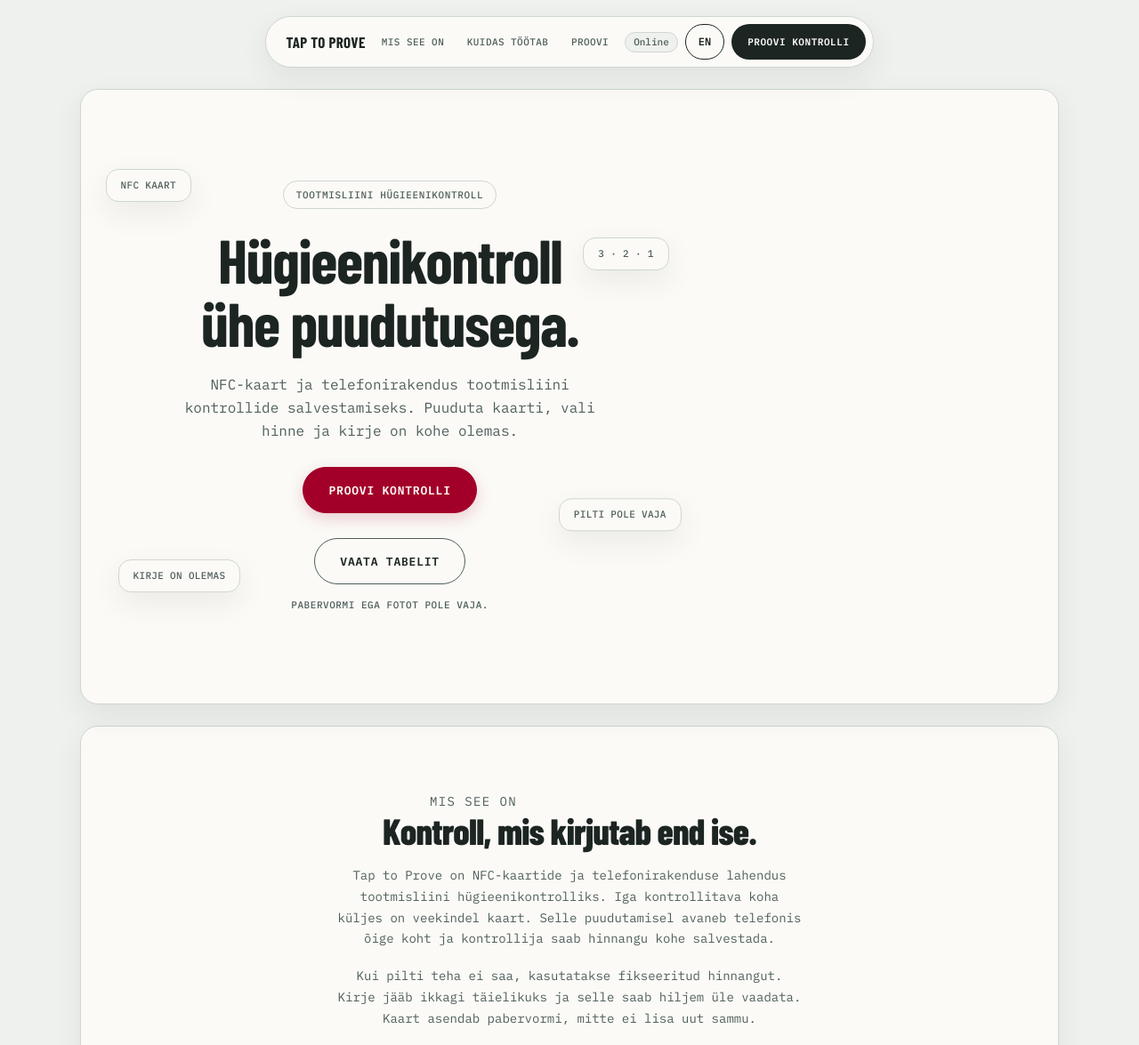
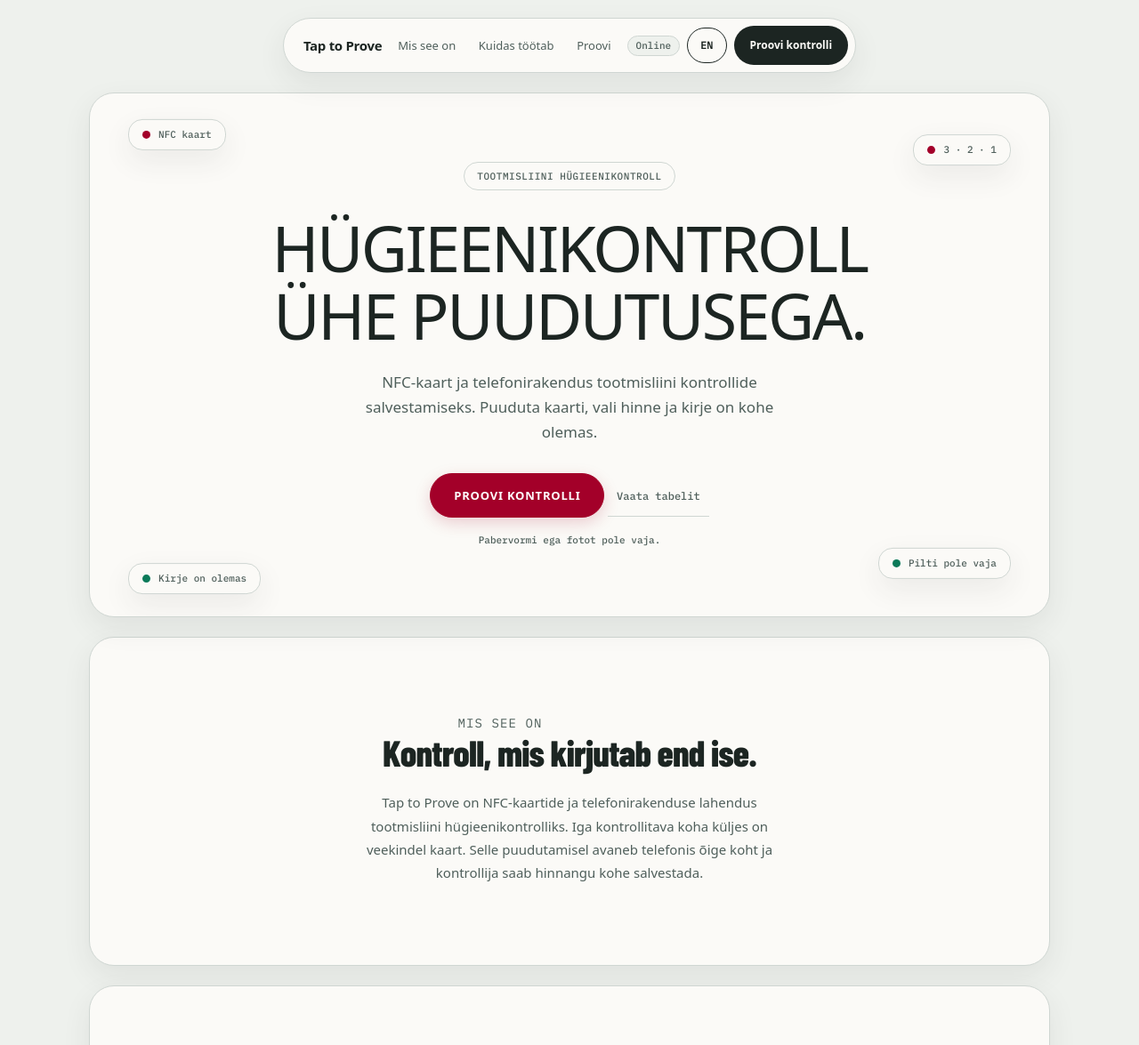
Before and after one commit to Biopargi-hack/bio-app, a plain HTML site: page app/index.html in a window 1280 px wide. Shown: the top 1175 px of the page at 89% size. Drawn offline with Linux system fonts and the light colour scheme.

Commit message:
fix(app): calmer landing closer to the video reference (#83)
Replaces the dense PR #80 styling with the quieter reference direction, keeps the PR #81 workbook, fixes hero centering, small-screen clipping, missing translation and touch targets.

```diff
--- a/app/app.js
+++ b/app/app.js
@@ -29,6 +29,7 @@ const WORDS = {
     nav_how: 'How it works',
     nav_try: 'Try',
     nav_cta: 'Try a check',
+    landing_start: 'Try a check',
     hero_kicker: 'Hygiene checks on the line',
     hero_proof: 'No paper form. No photo needed.',
     float_card: 'NFC card',
@@ -158,6 +159,7 @@ const WORDS = {
     nav_how: 'Kuidas töötab',
     nav_try: 'Proovi',
     nav_cta: 'Proovi kontrolli',
+    landing_start: 'Proovi kontrolli',
     hero_kicker: 'Tootmisliini hügieenikontroll',
     hero_proof: 'Pabervormi ega fotot pole vaja.',
     float_card: 'NFC kaart',
--- a/app/index.html
+++ b/app/index.html
@@ -31,16 +31,16 @@
 
   <main>
     <section class="hero panel" aria-labelledby="intro-title">
+      <span class="float-card float-a" aria-hidden="true" data-i18n="float_card">NFC kaart</span>
+      <span class="float-card float-b" aria-hidden="true" data-i18n="float_grade">3 · 2 · 1</span>
+      <span class="float-card float-c mint" aria-hidden="true" data-i18n="float_record">Kirje on olemas</span>
+      <span class="float-card float-d mint" aria-hidden="true" data-i18n="float_default">Pilti pole vaja</span>
       <div class="hero-stage">
-        <span class="float-card float-a" aria-hidden="true" data-i18n="float_card">NFC kaart</span>
-        <span class="float-card float-b" aria-hidden="true" data-i18n="float_grade">3 · 2 · 1</span>
-        <span class="float-card float-c" aria-hidden="true" data-i18n="float_record">Kirje on olemas</span>
-        <span class="float-card float-d" aria-hidden="true" data-i18n="float_default">Pilti pole vaja</span>
         <p class="hero-kicker" data-i18n="hero_kicker">Tootmisliini hügieenikontroll</p>
         <h1 id="intro-title" data-i18n="intro_title">Hügieenikontroll ühe puudutusega.</h1>
         <p class="hero-note" data-i18n="hero_note">NFC-kaart ja telefonirakendus tootmisliini kontrollide salvestamiseks. Puuduta kaarti, vali hinne ja kirje on kohe olemas.</p>
         <a class="link-button primary" href="#capture" data-i18n="landing_start">Proovi kontrolli</a>
-        <a class="link-button ghost" href="#hygieen" data-i18n="landing_table">Vaata tabelit</a>
+        <a class="hero-quiet" href="#hygieen" data-i18n="landing_table">Vaata tabelit</a>
         <p class="hero-proof" data-i18n="hero_proof">Pabervormi ega fotot pole vaja.</p>
       </div>
     </section>
@@ -50,7 +50,6 @@
         <p class="eyebrow" data-i18n="what_title">Mis see on</p>
         <h2 id="what-title" data-i18n="what_heading">Kontroll, mis kirjutab end ise.</h2>
         <p data-i18n="what_body">Tap to Prove on NFC-kaartide ja telefonirakenduse lahendus tootmisliini hügieenikontrolliks. Iga kontrollitava koha küljes on veekindel kaart. Selle puudutamisel avaneb telefonis õige koht ja kontrollija saab hinnangu kohe salvestada.</p>
-        <p data-i18n="what_note">Kui pilti teha ei saa, kasutatakse fikseeritud hinnangut. Kirje jääb ikkagi täielikuks ja selle saab hiljem üle vaadata. Kaart asendab pabervormi, mitte ei lisa uut sammu.</p>
       </div>
     </section>
 
--- a/app/styles.css
+++ b/app/styles.css
@@ -752,22 +752,19 @@ input::selection, textarea::selection { background: var(--accent-tint); color: v
   .sample-sheet .link-button { margin-top: 12px; }
 }
 
-/* Landing direction from the video reference: pale editorial panels, pill nav, soft floating cards. */
+
+/* Landing direction from the video: pale panels, pill nav, wide spacing, quiet type. */
+:root { --sans: system-ui, -apple-system, 'Segoe UI', sans-serif; }
 body { background: var(--wash); }
-main { max-width: 1180px; padding-bottom: clamp(48px, 8vw, 100px); }
+main { max-width: 1160px; padding-bottom: clamp(48px, 8vw, 90px); }
 
-.topbar {
-  background: transparent;
-  border: 0;
-  box-shadow: none;
-  padding: 18px clamp(16px, 4vw, 40px) 0;
-}
+.topbar { background: transparent; border: 0; box-shadow: none; padding: 20px clamp(16px, 4vw, 40px) 0; }
 .nav-shell {
   display: flex;
   align-items: center;
   justify-content: space-between;
   gap: 18px;
-  max-width: 1120px;
+  max-width: 1100px;
   margin: 0 auto;
   padding: 8px 8px 8px 22px;
   background: var(--paper);
@@ -775,36 +772,20 @@ main { max-width: 1180px; padding-bottom: clamp(48px, 8vw, 100px); }
   border-radius: 999px;
   box-shadow: var(--shadow-card);
 }
-.nav-brand {
-  font: 700 17px/1 var(--display);
-  letter-spacing: .02em;
-  text-transform: uppercase;
-  color: var(--ink);
-  text-decoration: none;
-  white-space: nowrap;
-}
-.nav-links { display: flex; align-items: center; gap: clamp(12px, 2vw, 26px); }
-.nav-links a {
-  font: 500 11px/1 var(--mono);
-  letter-spacing: .04em;
-  text-transform: uppercase;
-  color: var(--muted);
-  text-decoration: none;
-  white-space: nowrap;
-}
+.nav-brand { display: inline-flex; align-items: center; min-height: 44px; font: 700 15px/1 var(--sans); letter-spacing: -.02em; color: var(--ink); text-decoration: none; white-space: nowrap; }
+.nav-links { display: flex; align-items: center; gap: clamp(14px, 2vw, 28px); }
+.nav-links a { display: inline-flex; align-items: center; min-height: 44px; font: 500 13px/1 var(--sans); color: var(--muted); text-decoration: none; white-space: nowrap; }
 .nav-links a:hover, .nav-links a:focus-visible { color: var(--accent); }
 .nav-meta { display: flex; align-items: center; gap: 8px; }
 .nav-cta {
   display: inline-flex;
   align-items: center;
-  min-height: 40px;
+  min-height: 44px;
   padding: 0 18px;
   background: var(--ink);
   color: var(--paper);
   border-radius: 999px;
-  font: 600 11px/1 var(--mono);
-  letter-spacing: .05em;
-  text-transform: uppercase;
+  font: 600 12px/1 var(--sans);
   text-decoration: none;
   white-space: nowrap;
 }
@@ -815,124 +796,102 @@ main { max-width: 1180px; padding-bottom: clamp(48px, 8vw, 100px); }
 .panel {
   background: var(--paper);
   border: 1px solid var(--line);
-  border-radius: var(--card-radius);
+  border-radius: 28px;
   box-shadow: var(--shadow-card);
-  padding: clamp(24px, 5vw, 72px);
-  margin: clamp(14px, 2vw, 24px) 0;
+  padding: clamp(32px, 6vw, 88px);
+  margin: clamp(14px, 2vw, 22px) 0;
 }
-.eyebrow {
-  margin: 0 0 14px;
-  font: 600 11px/1 var(--mono);
-  letter-spacing: .1em;
-  text-transform: uppercase;
-  color: var(--accent);
-}
+.eyebrow { margin: 0 0 16px; font: 600 11px/1 var(--mono); letter-spacing: .08em; text-transform: uppercase; color: var(--accent); }
 
-.hero { position: relative; text-align: center; padding: clamp(56px, 8vw, 112px) clamp(20px, 5vw, 80px); }
-.hero-stage { position: relative; z-index: 1; max-width: 740px; margin: 0 auto; display: flex; flex-direction: column; align-items: center; }
+.hero { position: relative; display: grid; grid-template-columns: 1fr; gap: 0; place-items: center; min-height: 540px; text-align: center; overflow: hidden; }
+.hero-stage { position: relative; z-index: 1; width: min(100%, 720px); min-width: 0; }
 .hero .hero-kicker {
   display: inline-flex;
   align-items: center;
   min-height: 32px;
-  margin: 0 0 22px;
+  margin: 0 0 26px;
   padding: 0 14px;
   border: 1px solid var(--line);
   border-radius: 999px;
   font: 500 11px/1 var(--mono);
-  letter-spacing: .06em;
+  letter-spacing: .05em;
   text-transform: uppercase;
   color: var(--muted);
 }
-.hero h1 {
-  max-width: 15ch;
-  margin: 0;
-  font: 700 clamp(42px, 5.4vw, 72px)/1.02 var(--display);
-  letter-spacing: -.02em;
-  text-transform: none;
-  color: var(--ink);
-}
-.hero-note { max-width: 52ch; margin: 22px 0 0; font: 400 16px/1.6 var(--mono); color: var(--muted); text-align: center; }
-.hero .link-button { margin-top: 28px; border-radius: 999px; min-height: 52px; padding: 0 28px; }
-.hero-proof { margin: 16px 0 0; font: 500 11px/1.4 var(--mono); letter-spacing: .05em; text-transform: uppercase; color: var(--muted); }
+.hero h1 { max-width: 18ch; margin: 0 auto; font: 400 clamp(44px, 5.6vw, 76px)/1.06 var(--sans); letter-spacing: -.035em; color: var(--ink); }
+.hero-note { max-width: 48ch; margin: 24px auto 0; font: 400 17px/1.65 var(--sans); color: var(--muted); }
+.hero .link-button { margin-top: 32px; border-radius: 999px; min-height: 50px; padding: 0 26px; font-family: var(--sans); }
+.hero .hero-quiet { display: inline-flex; align-items: center; justify-content: center; min-height: 44px; margin-top: 10px; padding: 0 10px; font: 500 12px/1.4 var(--mono); color: var(--muted); text-decoration: none; border-bottom: 1px solid var(--line); }
+.hero .hero-quiet:hover, .hero .hero-quiet:focus-visible { color: var(--accent); border-color: var(--accent); }
+.hero-proof { margin: 18px 0 0; font: 500 11px/1.4 var(--mono); color: var(--muted); }
 .float-card {
   position: absolute;
   z-index: 0;
-  padding: 12px 16px;
+  display: inline-flex;
+  align-items: center;
+  gap: 9px;
+  padding: 11px 15px;
   background: var(--paper);
   border: 1px solid var(--line);
-  border-radius: 14px;
+  border-radius: 16px;
   box-shadow: var(--shadow-card);
   font: 500 11px/1 var(--mono);
-  letter-spacing: .03em;
-  text-transform: uppercase;
   color: var(--muted);
   white-space: nowrap;
-  animation: floaty 7s ease-in-out infinite;
+  animation: floaty 8s ease-in-out infinite;
 }
-.float-a { top: -8px; left: -112px; }
-.float-b { top: 64px; right: -104px; animation-delay: -2s; }
-.float-c { bottom: 8px; left: -96px; animation-delay: -4s; }
-.float-d { bottom: 76px; right: -128px; animation-delay: -6s; }
-@keyframes floaty { 0%, 100% { transform: translateY(0); } 50% { transform: translateY(-8px); } }
+.float-card::before { content: ''; width: 9px; height: 9px; border-radius: 50%; background: var(--accent); }
+.float-card.mint::before { background: var(--mint); }
+.float-a { top: 14%; left: 5%; }
+.float-b { top: 22%; right: 4%; animation-delay: -2s; }
+.float-c { bottom: 18%; left: 7%; animation-delay: -4s; }
+.float-d { bottom: 26%; right: 6%; animation-delay: -6s; }
+@keyframes floaty { 0%, 100% { transform: translateY(0); } 50% { transform: translateY(-7px); } }
 
-.explainer { text-align: center; }
-.explainer .section-head { max-width: 720px; margin: 0 auto; }
-.explainer h2, .how h2, .benefits h2 {
+.explainer, .how, .benefits { text-align: center; }
+.explainer .section-head { max-width: 660px; margin: 0 auto; }
+.explainer h2, .how h2, .benefits h2, .sample-sheet h2 {
   margin: 0;
-  font: 700 clamp(30px, 3.6vw, 48px)/1.08 var(--display);
-  letter-spacing: -.02em;
+  font: 600 clamp(30px, 3.8vw, 50px)/1.12 var(--sans);
+  letter-spacing: -.03em;
   color: var(--ink);
 }
-.explainer .section-head p:not(.eyebrow) { max-width: 62ch; margin: 18px auto 0; font: 400 14px/1.7 var(--mono); color: var(--muted); }
+.explainer .section-head p:not(.eyebrow) { max-width: 56ch; margin: 22px auto 0; font: 400 15px/1.75 var(--sans); color: var(--muted); }
 
-.how .step-grid { display: grid; grid-template-columns: repeat(4, minmax(0, 1fr)); gap: 12px; margin-top: 30px; }
-.how .step, .benefits .benefit {
-  background: var(--wash);
-  border: 1px solid var(--line);
-  border-radius: var(--control-radius);
-  padding: clamp(18px, 2vw, 26px);
-}
-.step b { display: block; margin-bottom: 26px; font: 600 12px/1 var(--mono); color: var(--accent); }
-.step h3, .benefit h3 { margin: 0; font: 600 20px/1.2 var(--display); color: var(--ink); }
-.benefits .benefit-grid { display: grid; grid-template-columns: repeat(3, minmax(0, 1fr)); gap: 12px; margin-top: 30px; }
+.step-grid, .benefit-grid { display: grid; gap: 0; margin-top: 46px; border-top: 1px solid var(--line); }
+.step-grid { grid-template-columns: repeat(4, minmax(0, 1fr)); }
+.benefit-grid { grid-template-columns: repeat(3, minmax(0, 1fr)); }
+.step, .benefit { padding: 28px 22px 0; text-align: left; border-right: 1px solid var(--line); }
+.step:last-child, .benefit:last-child { border-right: 0; }
+.step b { font: 600 12px/1 var(--mono); color: var(--accent); }
+.step h3, .benefit h3 { margin: 16px 0 0; font: 500 16px/1.4 var(--sans); color: var(--ink); }
 .benefit-icon {
   display: inline-grid;
   place-items: center;
-  width: 44px;
-  height: 44px;
-  margin-bottom: 20px;
+  width: 40px;
+  height: 40px;
   border-radius: 12px;
   background: var(--accent-tint);
   color: var(--accent);
-  font: 700 20px/1 var(--display);
+  font: 600 18px/1 var(--sans);
 }
 .benefit-icon.mint { background: var(--mint-wash); color: var(--mint); }
-.benefit p { margin: 10px 0 0; font: 400 13px/1.6 var(--mono); color: var(--muted); }
+.benefit h3 { font-weight: 600; font-size: 18px; }
+.benefit p { margin: 10px 0 0; font: 400 14px/1.65 var(--sans); color: var(--muted); }
 
-.sample-sheet summary {
-  cursor: pointer;
-  list-style: none;
-  font: 600 12px/1 var(--mono);
-  letter-spacing: .06em;
-  text-transform: uppercase;
-  color: var(--muted);
-}
-.sample-sheet summary::-webkit-details-marker { display: none; }
-.sample-sheet summary::before { content: '+'; display: inline-block; margin-right: 10px; color: var(--accent); font-weight: 700; }
-.sample-sheet[open] summary::before { content: '−'; }
-.sample-inner { margin-top: 26px; }
-.sample-inner .section-head { display: flex; align-items: baseline; justify-content: space-between; gap: 16px; }
-.sample-inner .section-head h2 { margin: 0; font: 700 clamp(24px, 2.6vw, 34px)/1.1 var(--display); }
+.sample-sheet .section-head { display: flex; align-items: baseline; justify-content: space-between; gap: 16px; }
+.sample-sheet h2 { font-size: clamp(26px, 3vw, 38px); text-align: left; }
+.sample-sheet .note { text-align: left; }
 
-.station .section-head { margin-bottom: 26px; }
+.station .section-head { display: block; margin-bottom: 28px; }
+.station h2 { font-size: clamp(28px, 3vw, 38px); }
 footer { padding: clamp(32px, 5vw, 64px) clamp(16px, 4vw, 40px) 0; background: transparent; border: 0; text-align: center; overflow: hidden; }
 .footer-links { display: flex; justify-content: center; flex-wrap: wrap; gap: 24px; margin-bottom: 26px; }
-.footer-links a { color: var(--muted); text-decoration: none; font: 500 11px/1.4 var(--mono); text-transform: uppercase; letter-spacing: .05em; }
+.footer-links a { display: inline-flex; align-items: center; min-height: 44px; padding: 0 8px; color: var(--muted); text-decoration: none; font: 500 11px/1.4 var(--mono); text-transform: uppercase; letter-spacing: .05em; }
 .footer-links a:hover, .footer-links a:focus-visible { color: var(--accent); }
 .footer-wordmark {
-  font: 800 clamp(64px, 15vw, 210px)/.8 var(--display);
-  letter-spacing: -.03em;
-  text-transform: uppercase;
+  font: 700 clamp(64px, 14vw, 190px)/.85 var(--sans);
+  letter-spacing: -.04em;
   color: var(--accent);
   filter: blur(7px);
   opacity: .85;
@@ -940,26 +899,30 @@ footer { padding: clamp(32px, 5vw, 64px) clamp(16px, 4vw, 40px) 0; background: t
   user-select: none;
 }
 
-@media (max-width: 900px) {
-  .nav-links { display: none; }
-  .float-card { display: none; }
-  .how .step-grid { grid-template-columns: repeat(2, minmax(0, 1fr)); }
-}
+@media (max-width: 1100px) { .float-card { display: none; } }
+@media (max-width: 1000px) { .nav-links { display: none; } }
 @media (max-width: 720px) {
   .nav-shell { padding-left: 14px; gap: 8px; }
   .nav-cta { padding: 0 12px; }
   .topbar .net { display: none; }
-  .how .step-grid, .benefits .benefit-grid { grid-template-columns: 1fr; }
-  .sample-inner .section-head { display: block; }
-  .sample-inner .link-button { margin-top: 12px; }
-  .footer-wordmark { font-size: clamp(52px, 20vw, 100px); }
+  .hero { min-height: 0; }
+  .hero h1 { font-size: clamp(30px, 8vw, 44px); max-width: none; }
+  .hero-stage { width: 100%; }
+  .step-grid, .benefit-grid { grid-template-columns: 1fr; }
+  .step, .benefit { padding: 18px 0; border-right: 0; border-bottom: 1px solid var(--line); }
+  .sample-sheet .section-head { display: block; }
+  .sample-sheet .link-button { margin-top: 12px; }
+  .footer-wordmark { font-size: clamp(48px, 18vw, 100px); }
 }
-@media (prefers-reduced-motion: reduce) {
-  .float-card { animation: none; }
+@media (prefers-reduced-motion: reduce) { .float-card { animation: none; } }
+
+.float-a { top: 6%; left: 4%; }
+.float-b { top: 8%; right: 4%; }
+.float-c { bottom: 4%; left: 4%; }
+.float-d { bottom: 6%; right: 4%; }
+
+@media (max-width: 360px) {
+  .nav-shell { padding-left: 10px; padding-right: 10px; gap: 6px; }
+  .nav-cta { padding: 0 8px; }
+  .topbar .switch { padding: 0 8px; }
 }
-
-.station .section-head { display: block; }
-.float-a { left: -70px; }
-.float-b { right: -64px; }
-.float-c { left: -56px; bottom: 18px; }
-.float-d { right: -78px; bottom: 84px; }
```
